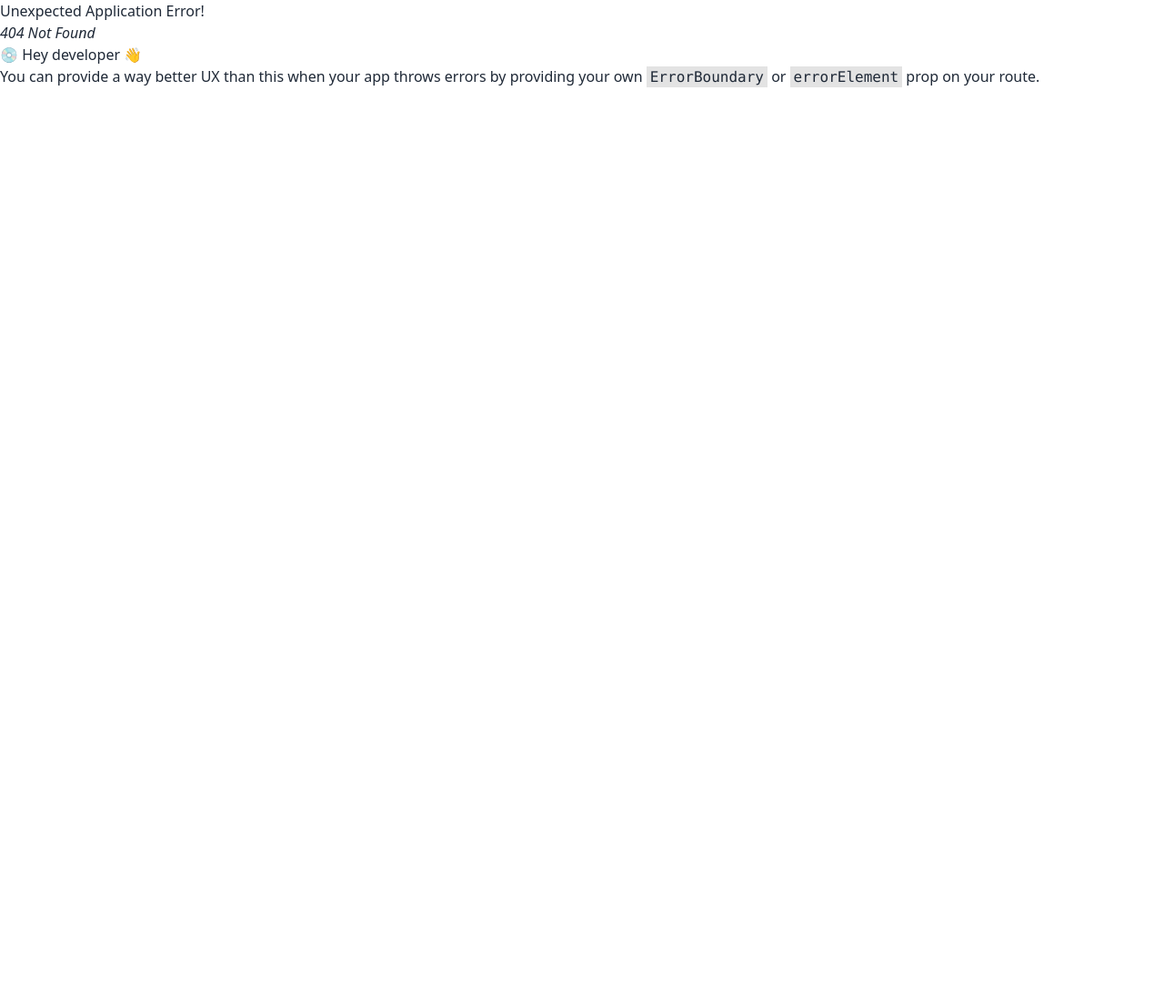
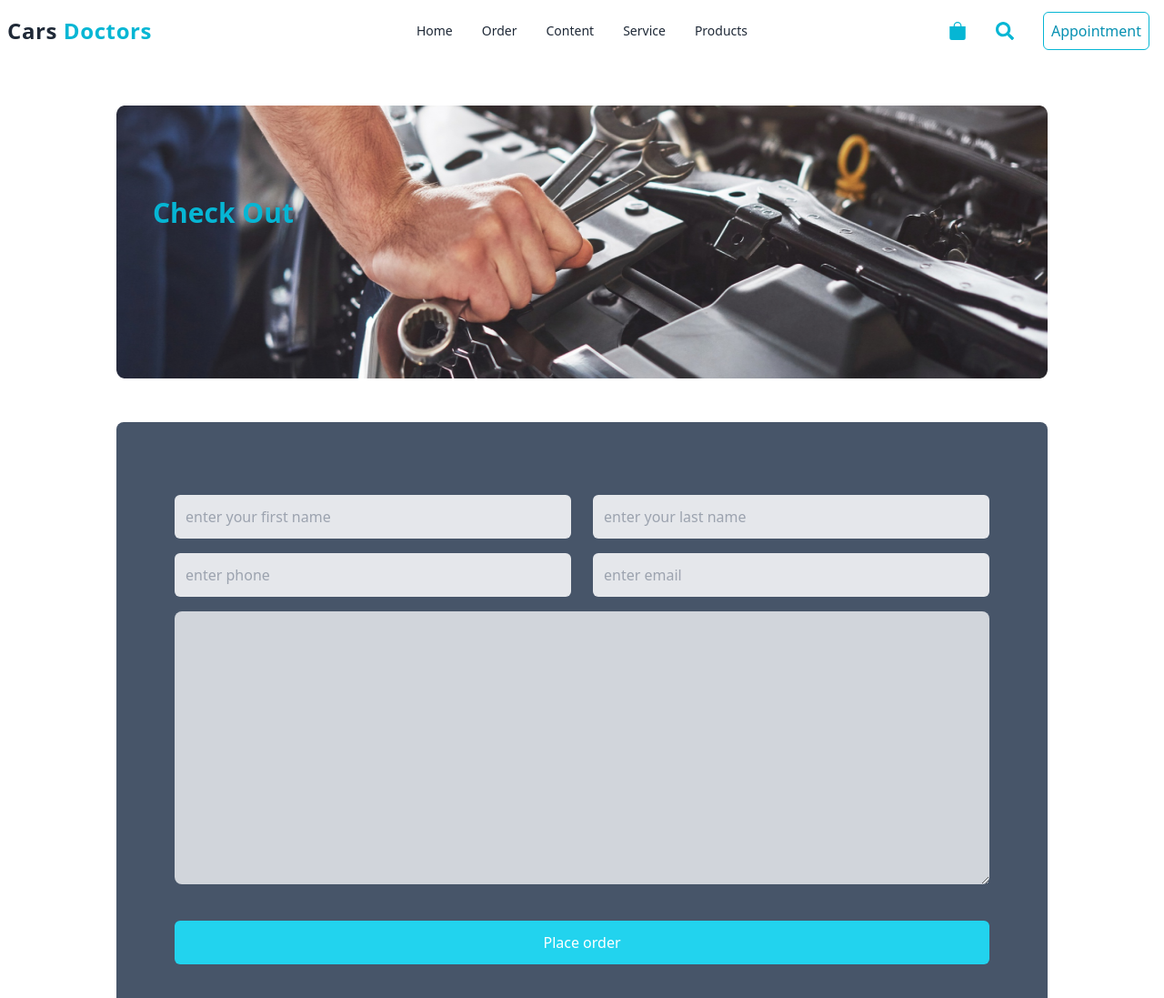
Before and after one commit to abirpuc/cars-doctor, a React (Vite) app: page /checkout in a window 1280 px wide. Before the commit this address had no page. Shown: the top 1097 px of the page at 91% size. Before the commit the page ends 800 px from the top, so only its background shows below. Built offline with nearby package versions, Linux system fonts and the light colour scheme.

Commit message:
design check out form

```diff
--- a/src/Routes/Routes.jsx
+++ b/src/Routes/Routes.jsx
@@ -3,6 +3,7 @@ import MainLayout from "../Layouts/MainLayout";
 import Home from "../pages/Home/Home";
 import Products from "../pages/Products/Products";
 import Service from "../pages/Service/Service";
+import CheckOut from "../pages/CheckOut";
 
 export const Routes = createBrowserRouter([
     {
@@ -20,6 +21,10 @@ export const Routes = createBrowserRouter([
             {
                 path:'/service',
                 element:<Service/>
+            },
+            {
+                path:'/checkout',
+                element:<CheckOut/>
             }
         ]
     }
--- a/src/components/SharedComponents/Header/Header.jsx
+++ b/src/components/SharedComponents/Header/Header.jsx
@@ -17,7 +17,7 @@ export default function Header() {
                                 <Link to="/">Home</Link>
                             </li>
                             <li>
-                                <Link>About</Link>
+                                <Link to="/checkout">Order</Link>
                             </li>
                             <li>
                                 <Link>Content</Link>
@@ -38,17 +38,17 @@ export default function Header() {
                             <Link to="/">Home</Link>
                         </li>
                         <li>
-                            <Link>About</Link>
+                            <Link to="/checkout">Order</Link>
                         </li>
                         <li>
                             <Link>Content</Link>
                         </li>
                         <li>
-                                <Link to="/service">Service</Link>
-                            </li>
-                            <li>
-                                <Link to="/products">Products</Link>
-                            </li>
+                            <Link to="/service">Service</Link>
+                        </li>
+                        <li>
+                            <Link to="/products">Products</Link>
+                        </li>
                     </ul>
                 </div>
                 <div className="navbar-end">
--- /dev/null
+++ b/src/components/form/FormButton.jsx
@@ -0,0 +1,7 @@
+import React from 'react'
+
+export default function FormButton({name, handleForm}) {
+  return (
+    <button className='p-3 bg-cyan-400 text-white rounded-md my-6' onClick={handleForm}>{name}</button>
+  )
+}
--- /dev/null
+++ b/src/components/form/SingleInput.jsx
@@ -0,0 +1,9 @@
+import React from 'react'
+
+export default function SingleInput({placeholder, name, type}) {
+  return (
+    <>
+        <input className='p-3 w-full bg-gray-200 outline-none focus:outline-2 focus:outline-cyan-500 rounded-md text-black' type={type} name={name} placeholder={placeholder} />
+    </>
+  )
+}
--- /dev/null
+++ b/src/components/form/TextArea.jsx
@@ -0,0 +1,7 @@
+import React from 'react'
+
+export default function TextArea() {
+  return (
+    <textarea className='my-4 bg-gray-300 text-black rounded-lg h-[300px] p-4 outline-none focus:outline focus:outline-cyan-500'></textarea>
+  )
+}
--- /dev/null
+++ b/src/pages/CheckOut.jsx
@@ -0,0 +1,33 @@
+import React from 'react'
+import checkout from '../assets/images/checkout/checkout.png'
+import SingleBanner from '../components/Banner/SingleBanner'
+import SingleInput from '../components/form/SingleInput'
+import TextArea from '../components/form/TextArea'
+import FormButton from '../components/form/FormButton'
+
+export default function CheckOut() {
+    const handleForm = (event) =>{
+        event.preventDefault()
+        console.log("form btn clicked")
+    }
+  return (
+    <section>
+        <SingleBanner
+            img={checkout}
+            title="Check Out"
+        />
+        <form className="my-12 bg-slate-600 py-16 rounded-lg flex flex-col px-2 md:px-16">
+            <div className='grid grid-cols-1 md:grid-cols-2 justify-between items-center gap-6 my-4'>
+                <SingleInput placeholder="enter your first name" name="first-name" type="text"/>
+                <SingleInput placeholder="enter your last name" name="last-name" type="text"/>
+            </div>
+            <div className='grid grid-cols-1 md:grid-cols-2 justify-between items-center gap-6'>
+                <SingleInput placeholder="enter phone " name="phone" type="number"/>
+                <SingleInput placeholder="enter email" name="email" type="email"/>
+            </div>
+            <TextArea/>
+            <FormButton name="Place order" handleForm={handleForm}/>
+        </form>
+    </section>
+  )
+}
```
